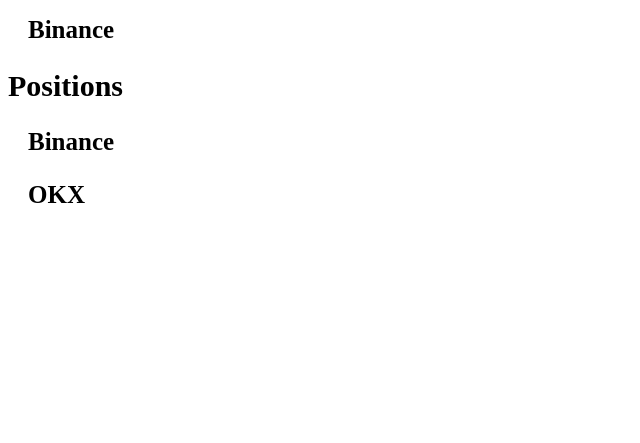
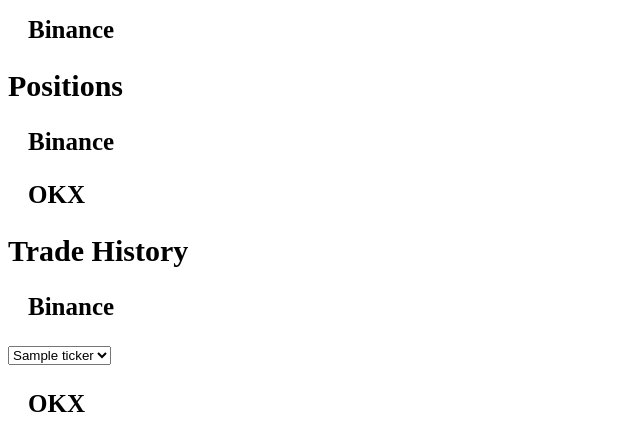
Before and after one commit to stephfb/Dashboard_project, a Flask app: template templates/dashboard.html in a window 1280 px wide. Shown: the part 365-808 px from the top of the page, without its empty margins (0-640 px from the left). Before the commit the page ends 568 px from the top, so only its background shows below. Run offline with Flask 3, Linux system fonts and the light colour scheme; the template is opened without the code that fills it: most values are stand-ins (such as "Sample title", 1, 10 or a date in 2020); parts of the project's set-up code (start-up, migrations or seed data) failed here and were passed over.

Commit message:
orders and tx history display

```diff
--- /dev/null
+++ b/Binance/allTickers.py
@@ -0,0 +1,26 @@
+from binance.client import Client
+import sys
+sys.path.append("../Dashboard_project-main")  # Add the parent folder to the module search path
+import config  # Import the config module from the parent folder
+import requests
+import json
+
+api_url = "https://api.binance.com/api/v3/ticker/price"
+
+
+#Make a GET request to the API endpoint
+response = requests.get(api_url)
+
+data = json.loads(response.content)
+
+
+# binance_api_key = config.BINANCE_KEY
+# binance_api_secret = config.BINANCE_SECRET
+
+# client = Client(binance_api_key, binance_api_secret)
+# trades = client.()
+
+binance_tickers = []
+for pair in data:
+    binance_tickers.append(pair['symbol'])
+#print(binance_tickers)
--- a/app.py
+++ b/app.py
@@ -1,5 +1,7 @@
 import config
-from flask import Flask, render_template
+import sys
+sys.path.append("../Dashboard_project-main")
+from flask import Flask, render_template, jsonify
 from Binance.orders import get_open_orders
 from Binance.positions import binance_get_positions
 from Binance.balance import get_wallet_balance
@@ -7,6 +9,8 @@
 from OKX.balance import okx_get_account_balance
 from OKX.orders import okx_get_order_list
 from OKX.positions import okx_get_positions
+from Binance.allTickers import *
+import datetime
 
 app = Flask(__name__)
 
@@ -14,12 +18,24 @@
 def dashboard():
     try:
         # Retrieve Binance data
-        binance_api_key = config.binance_api_key
-        binance_api_secret = config.binance_api_secret
+        binance_api_key = config.BINANCE_KEY
+        binance_api_secret = config.BINANCE_SECRET
         binance_orders = get_open_orders(binance_api_key, binance_api_secret)
         binance_positions = binance_get_positions(binance_api_key, binance_api_secret)
         binance_balance = get_wallet_balance(binance_api_key, binance_api_secret)
-        binance_trades = get_trade_history(binance_api_key, binance_api_secret)
+
+
+        binance_trades = {}
+        now = datetime.datetime.utcnow()
+
+        # Calculate the number of seconds in a week
+        one_week = datetime.timedelta(weeks=1).total_seconds()
+
+        # Subtract one week from the current time to get the time one week ago
+        one_week_ago = now - datetime.timedelta(seconds=one_week)
+        start_time = int(one_week_ago.timestamp())
+        for symbol in binance_tickers:
+            binance_trades[symbol] = get_trade_history(binance_api_key, binance_api_secret, symbol, start_time)
     except Exception as e:
         # Handle Binance API connection error
         binance_orders = []
@@ -43,6 +59,18 @@
         okx_positions = []
         print(f"Error connecting to OKX API: {str(e)}")
 
+    try:
+
+        ticker_dict = {}
+
+        for transaction in binance_trades:
+            ticker = transaction["symbol"]
+            if ticker not in ticker_dict:
+                ticker_dict[ticker] = []
+            ticker_dict[ticker].append(transaction)
+    except Exception as e:
+        ticker_dict = {}
+
     return render_template('dashboard.html',
                            binance_orders=binance_orders,
                            binance_balance=binance_balance,
@@ -52,7 +80,16 @@
                            okx_orders=okx_orders,
                            okx_positions=okx_positions,
                            okx_length=len(okx_balance),
-                           binance_length=len(binance_balance))
+                           binance_length=len(binance_balance),
+                           tickers=list(ticker_dict.keys()))
+
+@app.route('/transactions/<ticker>')
+def get_transactions(ticker):
+    ticker_dict = binance_tickers
+    if ticker in ticker_dict:
+        return jsonify(ticker_dict[ticker])
+    else:
+        return jsonify([])
 
 
 if __name__ == '__main__':
--- a/templates/dashboard.html
+++ b/templates/dashboard.html
@@ -183,5 +184,68 @@
         {% endif %}
     </table>
 
+    <h2>Trade History</h1>
+        <h3 onclick="toggleSection('binance-trade-history')">Binance</h3>
+        <select id="ticker">
+            {% for ticker in tickers %}
+              <option value="{{ ticker }}">{{ ticker }}</option>
+            {% endfor %}
+            </select>
+            <div>
+                <table id="binance-trade-history" class="hidden">
+                    <tr>
+                        <th>Symbol</th>
+                        <th>Trade ID</th>
+                        <th>Price</th>
+                        <th>Quantity</th>
+                        <th>Commission</th>
+                        <th>Time</th>
+                    </tr>
+                    {% if binance_trades is defined %}
+                    {% for trade in binance_trades %}
+                    <tr>
+                        <td>{{ position['symbol'] }}</td>
+                        <td>{{ position['trade_id'] }}</td>
+                        <td>{{ position['price'] }}</td>
+                        <td>{{ position['quantity'] }}</td>
+                        <td>{{ position['commission'] }}</td>
+                        <td>{{ position['time'] }}</td>
+                    </tr>
+                    {% endfor %}
+                    {% endif %}
+                </table>
+            </div>
+
+
+        <h3 onclick="toggleSection('okx-positions')">OKX</h3>
+        <table id="okx-positions" class="hidden">
+            <tr>
+                <th>Symbol</th>
+                <th>Size</th>
+                <th>Entry Price</th>
+                <th>Margin</th>
+                <th>Mark Price</th>
+                <th>Margin Level</th>
+                <th>Est Liquidity Price</th>
+                <th>PnL</th>
+                <th>PnL%</th>
+            </tr>
+            {% if okx_positions is defined %}
+            {% for position in okx_positions %}
+            <tr>
+                <td>{{ position['Symbol'] }}</td>
+                <td>{{ position['Size']|float|round(2) }}</td>
+                <td>{{ position['Entry Price']|float|round(2) }}</td>
+                <td>{{ position['Margin']|float|round(2) }}</td>
+                <td>{{ position['Mark Price']|float|round(2) }}</td>
+                <td>{{ position['Margin Level']|float|round(2) }}</td>
+                <td>{{ position['Est Liquidity Price']|float|round(2) }}</td>
+                <td>{{ position['PnL']|float|round(2) }}</td>
+                <td>{{ (position['PnL%']|float * 100)|round(2) }}</td>
+            </tr>
+            {% endfor %}
+            {% endif %}
+        </table>
+
 </body>
 </html>
```
Also changed, not shown: other parts of templates/dashboard.html (+14 -13 lines), Binance/positions.py (+27 -12 lines), Binance/trade_history.py (+63 -10 lines), OKX/orders.py (+6 -4 lines), OKX/orders_test.py (renamed from OKX/orders2.py, +6 -3 lines), test.py (+11 -4 lines), Binance/mysqlDB.py (added).
